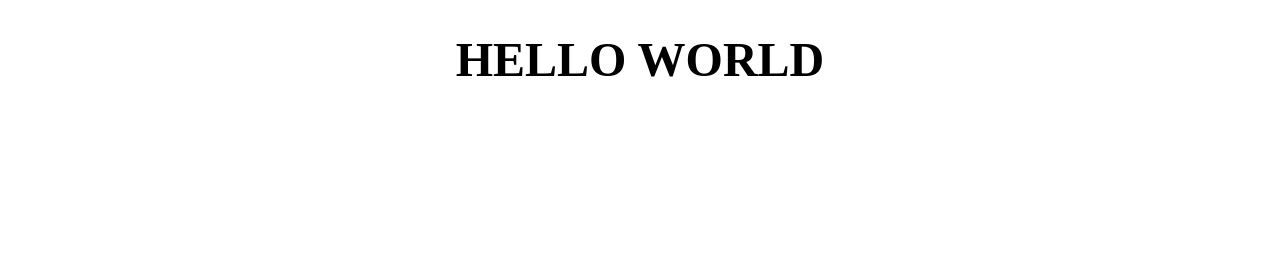
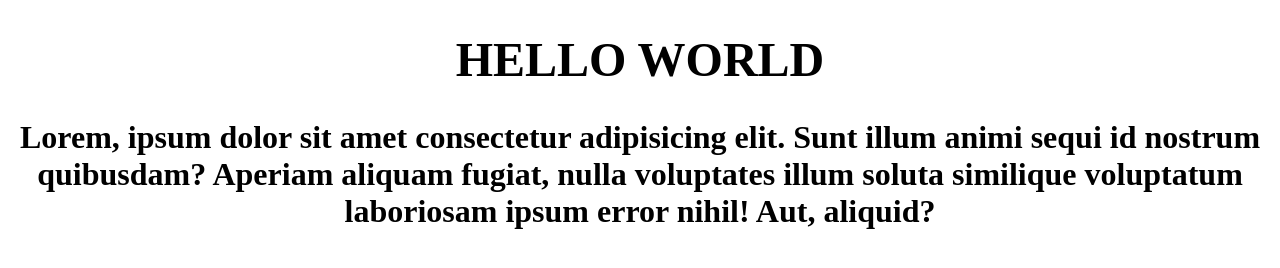
Before and after one commit to singlehorns/github0613-1, a plain HTML site: page index.html in a window 1280 px wide. Drawn offline with Linux system fonts and the light colour scheme.

Commit message:
新增p文字

```diff
--- a/css/all.css
+++ b/css/all.css
@@ -8,3 +8,8 @@ h1{
     font-size:3rem;
 
 }
+
+p{
+    font-weight:bold;
+    font-size:2rem;
+}
--- a/index.html
+++ b/index.html
@@ -9,5 +9,6 @@
 </head>
 <body>
     <h1>HELLO WORLD</h1>
+    <p>Lorem, ipsum dolor sit amet consectetur adipisicing elit. Sunt illum animi sequi id nostrum quibusdam? Aperiam aliquam fugiat, nulla voluptates illum soluta similique voluptatum laboriosam ipsum error nihil! Aut, aliquid?</p>
 </body>
 </html>
```
